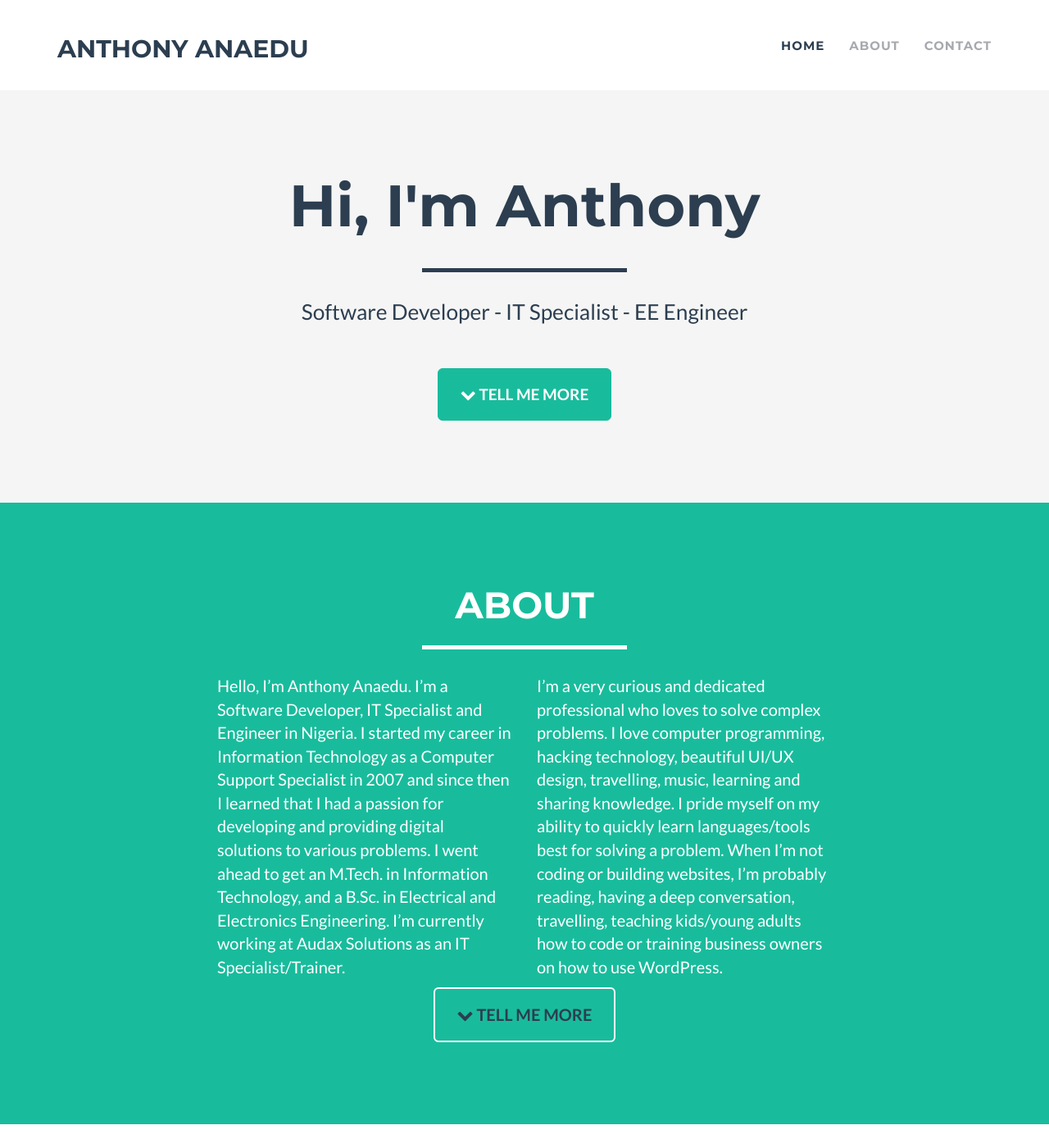
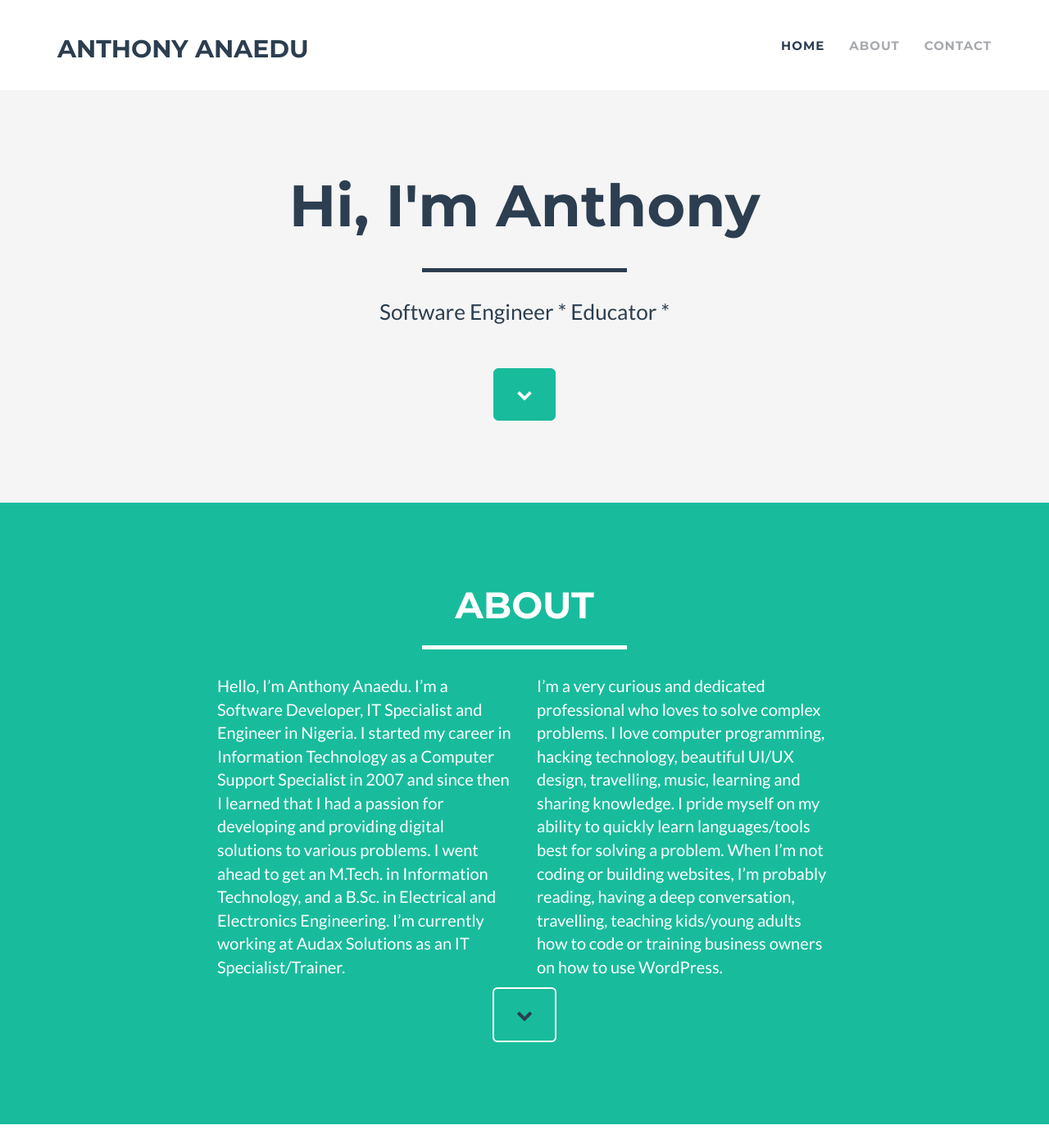
Before and after one commit to Abwas/aanaedu.github.io, a Jekyll site: the page built from index.html, in a window 1280 px wide and 1400 px high. Shown: the whole window at 82% size. Built offline with Jekyll 4.4.1, drawn with Linux system fonts in a browser that asks for light colours; some of the changed text lies outside the part shown.

Commit message:
update website aboutme content

```diff
--- a/_config.yml
+++ b/_config.yml
@@ -9,7 +9,7 @@
 title: Anthony Anaedu
 email: tony.anaedu@gmail.com
 tagline: Developing Software Applications and providing IT Solutions to help businesses and individuals
-description: Software Developer - IT Specialist - EE Engineer
+description: Software Engineer * Educator *
 baseurl: "" # the subpath of your site, e.g. /blog
 url: "http://anthonyanaedu.tk" # the base hostname & protocol for your site
 paginate: 5
--- a/_includes/about.html
+++ b/_includes/about.html
@@ -16,7 +16,7 @@
                 </div>
                 <div class="col-lg-8 col-lg-offset-2 text-center">
                    <a href="#contact" class="btn btn-lg btn-outline">
-                        <i class="fa fa-chevron-down"></i> <strong>TELL ME MORE</strong>
+                        <i class="fa fa-chevron-down"></i>
                     </a>
                 </div>
             </div>
--- a/_includes/contact.html
+++ b/_includes/contact.html
@@ -9,7 +9,7 @@
         </div>
         <div class="row">
             <div class="col-lg-8 col-lg-offset-2 text-center">
-                <p>Comments, questions or just want to say hi? </p>
+                <p>For comments, questions or just want to say hi? </p>
                 <p>Please do not hesitate to contact me on <a href="https://twitter.com/aanaedu" class=""><strong>Twitter</strong></a> or via <strong>email</strong> at tony dot anaedu at gmail dot com.</p>
                 </div>
             </div>
--- a/_includes/header.html
+++ b/_includes/header.html
@@ -11,7 +11,7 @@
             </div>
             <div class="col-lg-8 col-lg-offset-2 text-center">
                <a href="#about" class="btn btn-lg btn-success">
-                    <i class="fa fa-chevron-down"></i> <strong>TELL ME MORE</strong>
+                    <i class="fa fa-chevron-down"></i>
                 </a>
             </div>
         </div>
```
